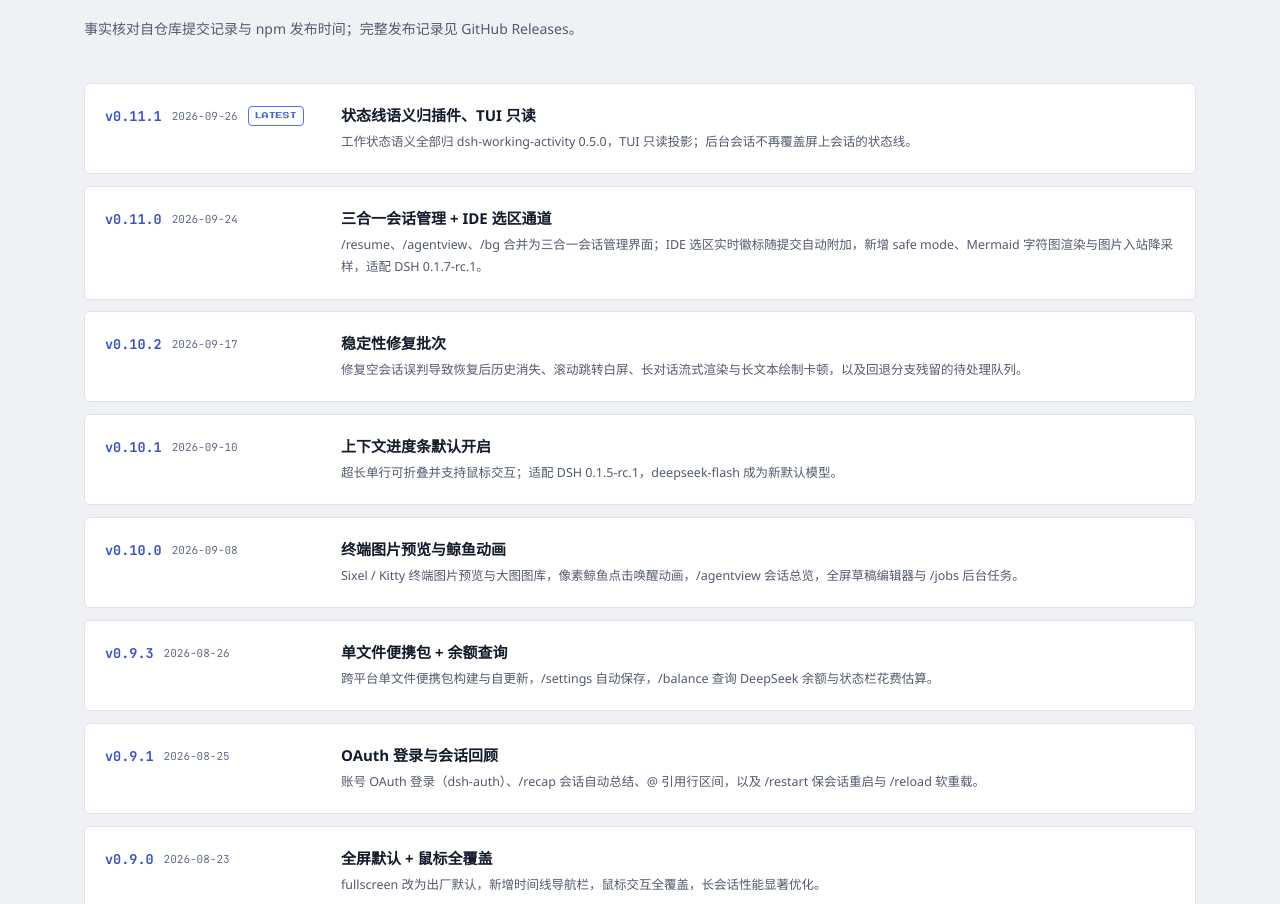
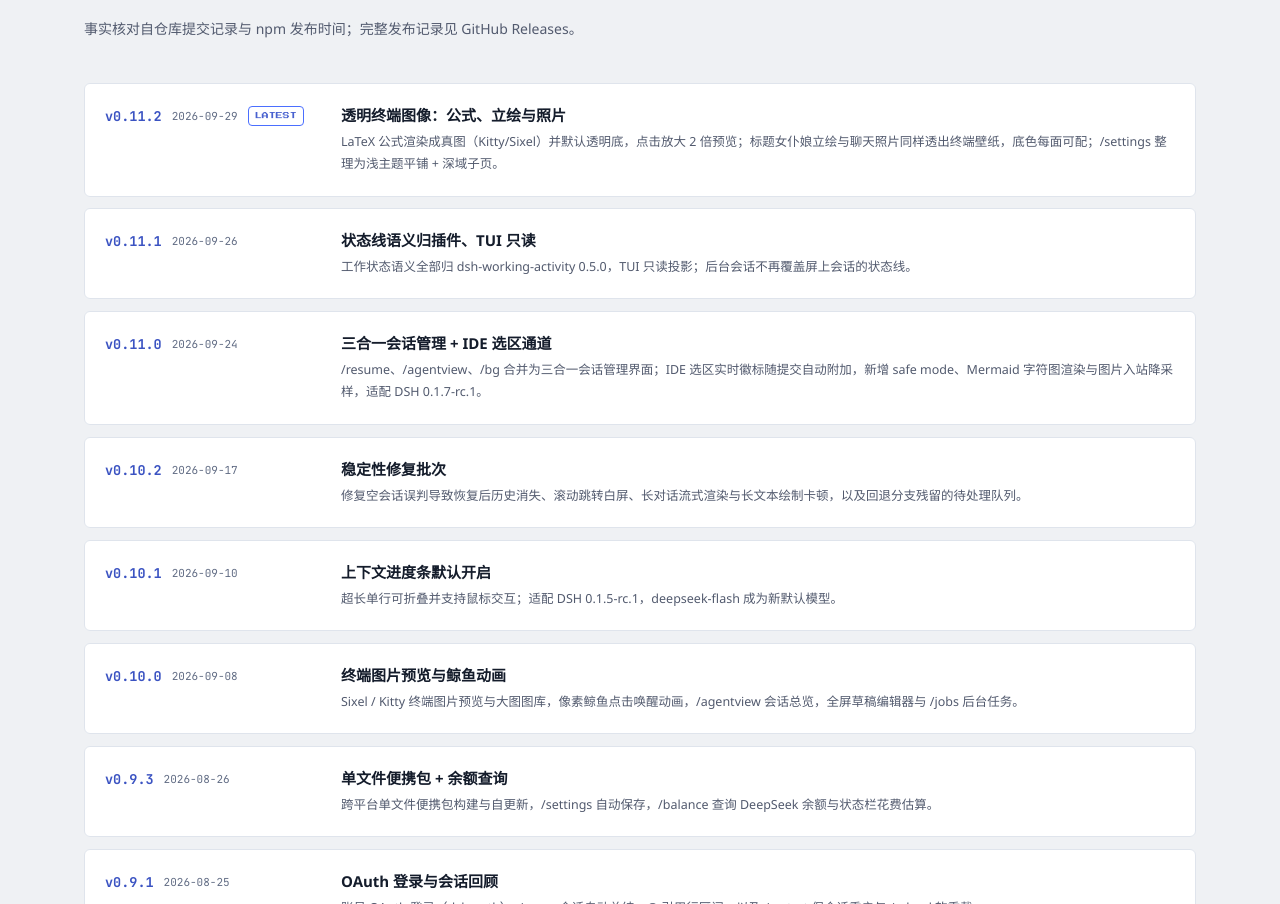
Before and after one commit to dsh-tui-ecosystem/dsh-tui-site, a React (Vite) app: page / in a window 1280 px wide. Shown: the part 3821-4725 px from the top of the page. Built offline with nearby package versions, Linux system fonts and the light colour scheme; no server answers.

Commit message:
content: 更新动态补 v0.11.0–v0.11.2（透明终端图像与设置分级） (#10)

```diff
--- a/src/i18n.tsx
+++ b/src/i18n.tsx
@@ -396,6 +396,15 @@
  *  日期为 npm UTC 发布日。 */
 export const CHANGELOG_ENTRIES: { version: string; date: string; title: Pair; desc: Pair }[] = [
   {
+    version: 'v0.11.2',
+    date: '2026-09-29',
+    title: { zh: '透明终端图像：公式、立绘与照片', en: 'Transparent terminal images: formulas, portraits & photos' },
+    desc: {
+      zh: 'LaTeX 公式渲染成真图（Kitty/Sixel）并默认透明底，点击放大 2 倍预览；标题女仆娘立绘与聊天照片同样透出终端壁纸，底色每面可配；/settings 整理为浅主题平铺 + 深域子页。',
+      en: 'LaTeX math renders as real images (Kitty/Sixel) with a transparent backing by default and click-to-zoom previews; the maid portrait and chat photos float on your wallpaper too, with per-surface backing settings; /settings reorganised into inline topics plus deep subpages.',
+    },
+  },
+  {
     version: 'v0.11.1',
     date: '2026-09-26',
     title: { zh: '状态线语义归插件、TUI 只读', en: 'Plugin-owned status line semantics' },
```
